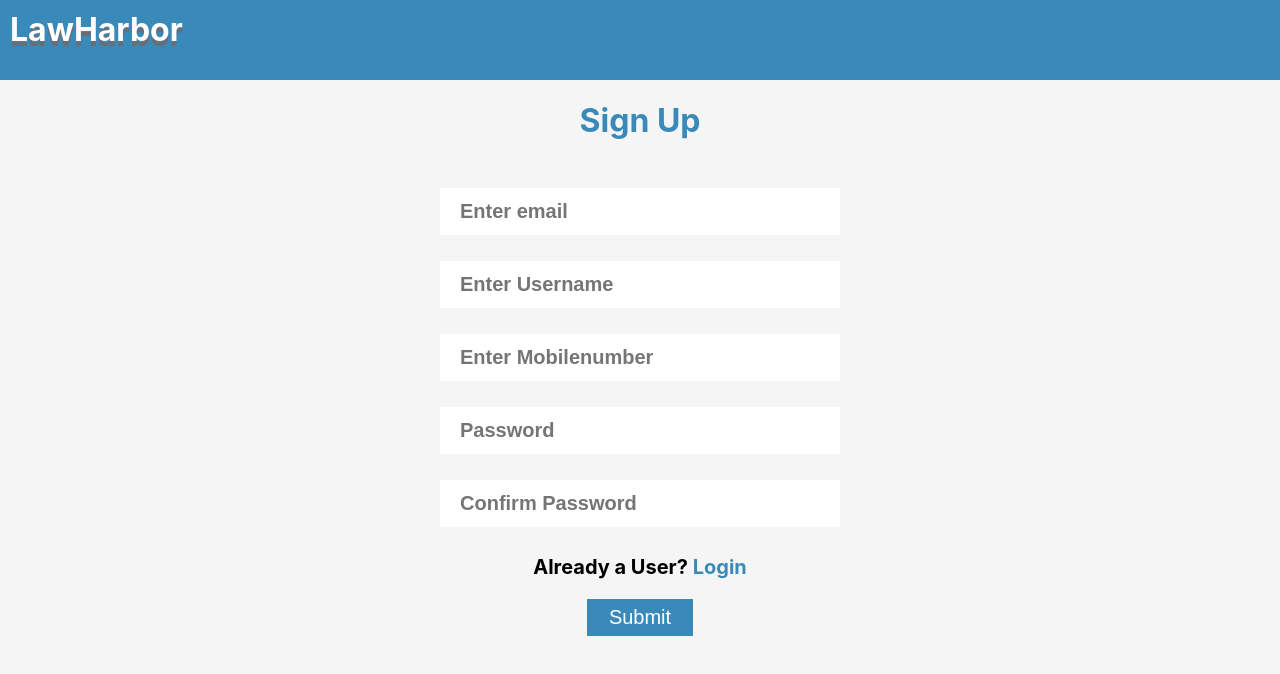
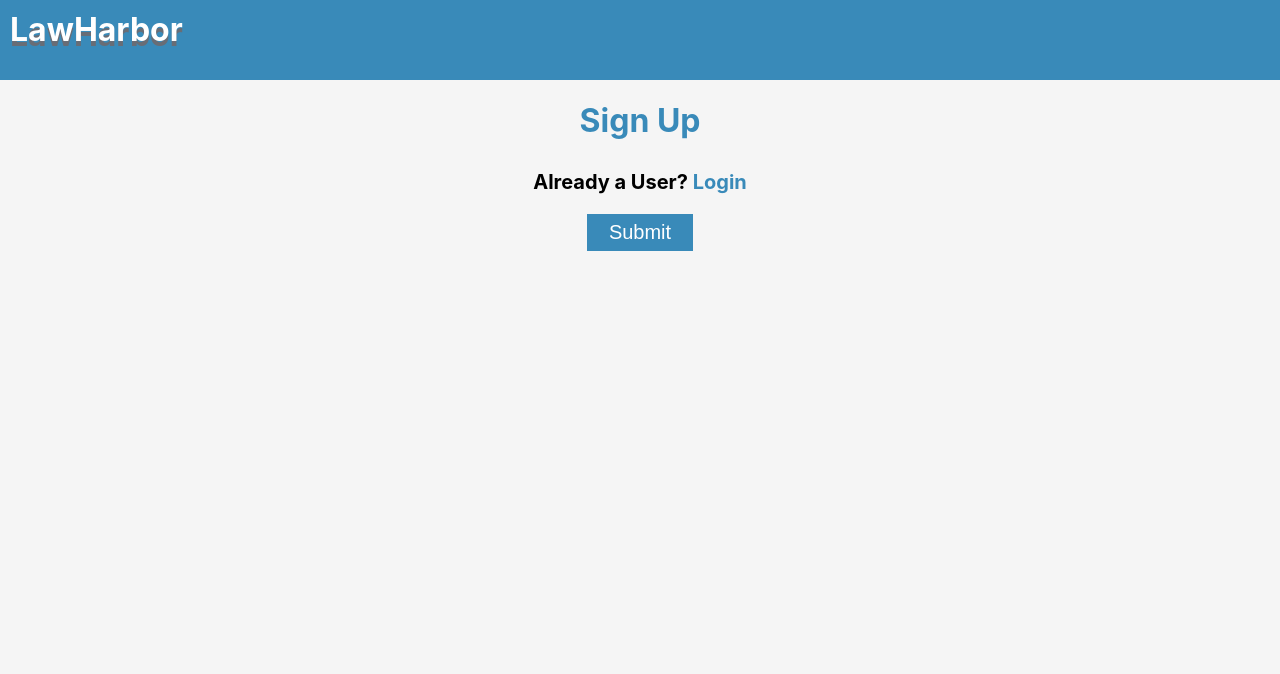
Before and after one commit to kothapallypavan/255a8c72-8eef-42d8-a85b-6f2074ba0ca6, a React (Create React App) app in the folder reactapp/: page /signup in a window 1280 px wide. Shown: the top 674 px of the page. Built offline with nearby package versions, Linux system fonts and the light colour scheme.

Commit message:
second commit

```diff
--- a/reactapp/src/signup.js
+++ b/reactapp/src/signup.js
@@ -28,12 +28,7 @@ function Signup() {
         </h1>
       <form class="log-form" onSubmit={handleSubmit}>
         <div class="login-content">
-          <input type="email" name="email" id="email"  placeholder="Enter email" value={inputs.email} onChange={handleChange}></input><br></br>
-          <input type="text" name="username" id="username" placeholder="Enter Username" value={inputs.username} onChange={handleChange}></input>
-          <input type="text" name="mobileNumber" id="mobileNumber" placeholder="Enter Mobilenumber" value={inputs.mobilenumber} onChange={handleChange}></input>
-          <input type="password" name="password" id="password" placeholder="Password" value={inputs.password} onChange={handleChange}></input>
-          <input type="password" name="confirmPassword" id="confirmPassword" placeholder="Confirm Password" value={inputs.confirmpassword} onChange={handleChange}></input>
-        </div>
+          </div>
         <div class='singup-link'>
         <p>Already a User?<a onClick={() => {
               navigate("/");
```
